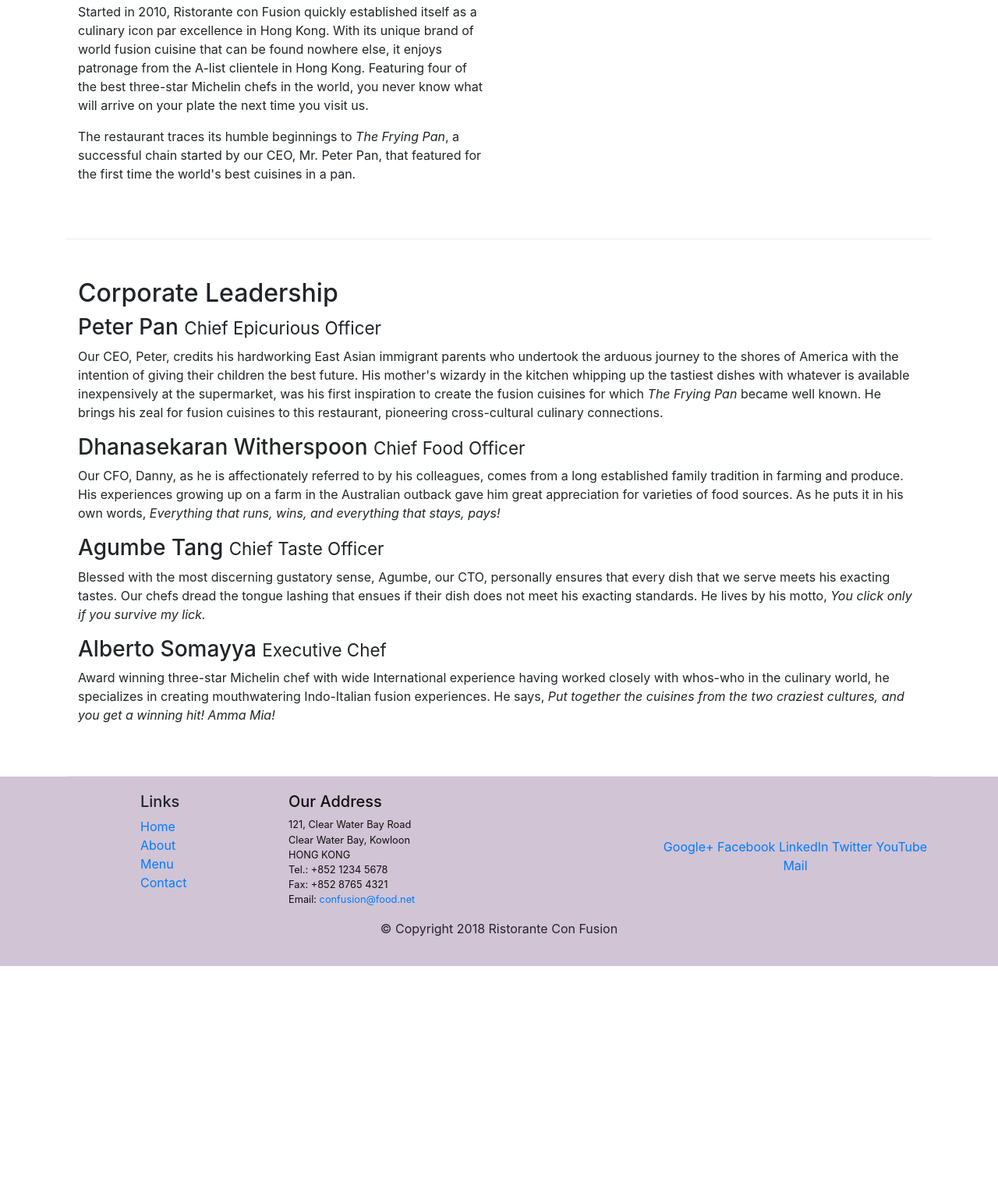
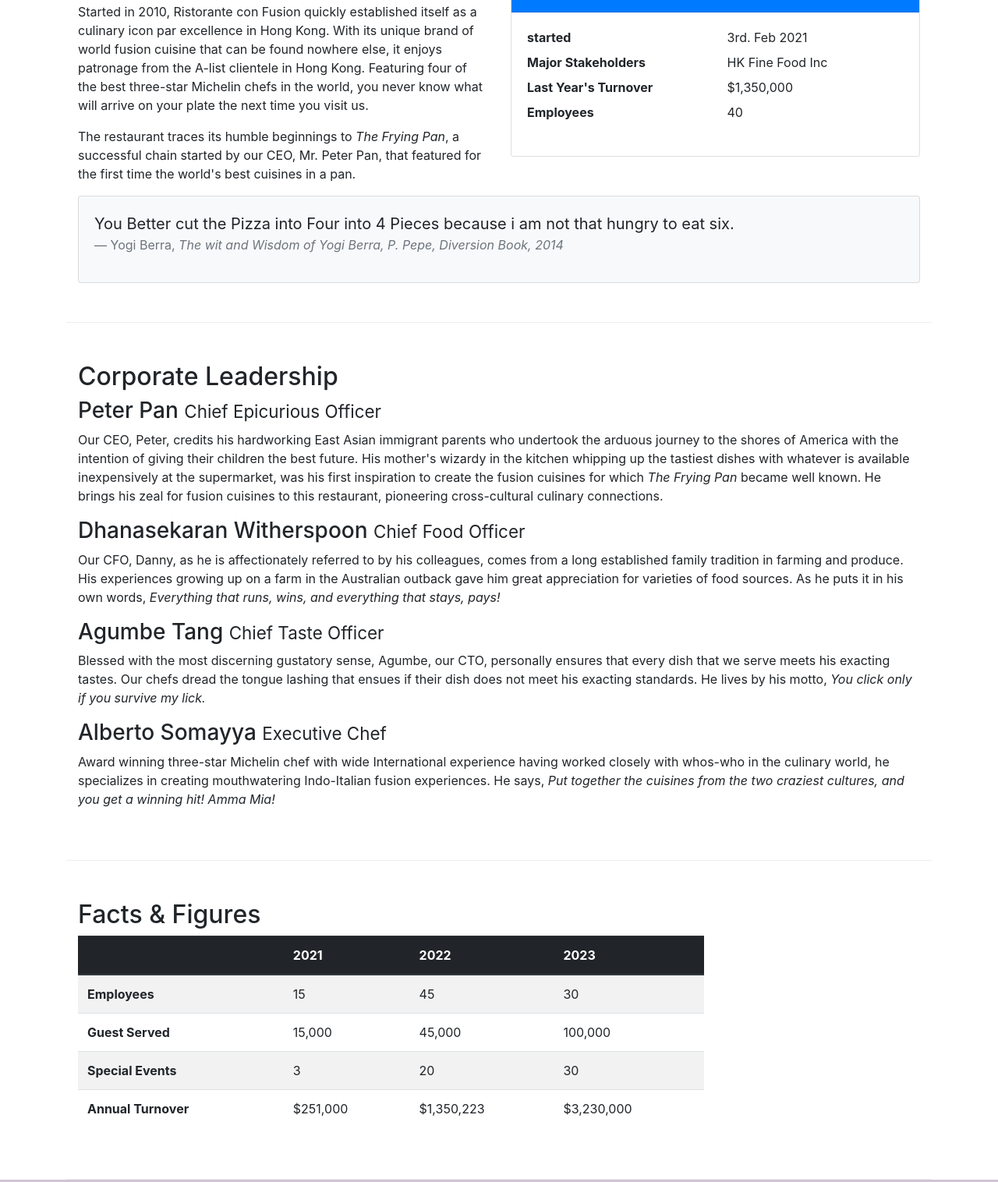
Before and after one commit to ilyabdul/CourseraCSSHTMLJS, a website: page aboutus.html in a window 1280 px wide. Shown: the part 444-1960 px from the top of the page at 78% size. Before the commit the page ends 1683 px from the top, so only its background shows below. Drawn offline with nearby package versions, Linux system fonts and the light colour scheme.

Commit message:
Tables and cards added

```diff
--- a/aboutus.html
+++ b/aboutus.html
@@ -46,7 +46,37 @@
                     in Hong Kong. Featuring four of the best three-star Michelin chefs in the world, you never know what will arrive on your plate the next time you visit us.</p>
                 <p>The restaurant traces its humble beginnings to <em>The Frying Pan</em>, a successful chain started by our CEO, Mr. Peter Pan, that featured for the first time the world's best cuisines in a pan.</p>
             </div>
-            <div>
+            <div class="col-sm">
+                <div class="card">
+                    <h3 class="card-header bg-primary text-white">Facts at a Glance</h3>
+                    <div class="card-body">
+                        <dl class="row">
+                            <dt class="col-6">started</dt>
+                            <dd class="col-6">3rd. Feb 2021</dd>
+                            <dt class="col-6">Major Stakeholders</dt>
+                            <dd class="col-6">HK Fine Food Inc</dd>
+                            <dt class="col-6">Last Year's Turnover</dt>
+                            <dd class="col-6">$1,350,000</dd>
+                            <dt class="col-6">Employees</dt>
+                            <dd class="col-6">40</dd>
+                        </dl>
+                    </div>
+
+                </div>
+
+            </div>
+            <div class="col-12">
+                <div class="card card-body bg-light">
+                    <blockquote class="blockquote">
+                        <p class="mb-0">
+                            You Better cut the Pizza into Four into 4 Pieces because i am not that hungry to eat six.
+                        </p>
+                        <footer class="blockquote-footer">Yogi Berra,
+                            <cite title="Source Title">The wit and Wisdom of Yogi Berra, P. Pepe, Diversion Book, 2014</cite>
+                        </footer>
+                    </blockquote>
+
+                </div>
             </div>
         </div>
 
@@ -67,6 +97,53 @@
                 <h3>Alberto Somayya <small>Executive Chef</small></h3>
                 <p class="d-none d-sm-block">Award winning three-star Michelin chef with wide International experience having worked closely with whos-who in the culinary world, he specializes in creating mouthwatering Indo-Italian fusion experiences. He says, <em>Put together the cuisines from the two craziest cultures, and you get a winning hit! Amma Mia!</em></p>
             </div>
+        </div>
+        <div class="row row-content">
+            <div class="col-12 col-sm-9">
+                <h2>Facts &amp; Figures</h2>
+                <div class="table-responsive">
+                    <table class="table table-striped">
+                        <thead class="thead-dark">
+                            <tr>
+                                <th>&nbsp;</th>
+                                <th>2021</th>
+                                <th>2022</th>
+                                <th>2023</th>
+                            </tr>
+                        </thead>
+                        <tbody>
+                            <tr>
+                                <th>Employees</th>
+                                <td>15</td>
+                                <td>45</td>
+                                <td>30</td>
+                            </tr>
+                            <tr>
+                                <th>Guest Served</th>
+                                <td>15,000</td>
+                                <td>45,000</td>
+                                <td>100,000</td>
+                            </tr>
+                            <tr>
+                                <th>Special Events</th>
+                                <td>3</td>
+                                <td>20</td>
+                                <td>30</td>
+                            </tr>
+                            <tr>
+                                <th>Annual Turnover</th>
+                                <td>$251,000</td>
+                                <td>$1,350,223</td>
+                                <td>$3,230,000</td>
+                            </tr>
+                        </tbody>
+                    </table>
+                </div>
+            </div>
+            <div class="col-12 col-sm-3">
+
+            </div>
+
         </div>
 
     </div>
```
